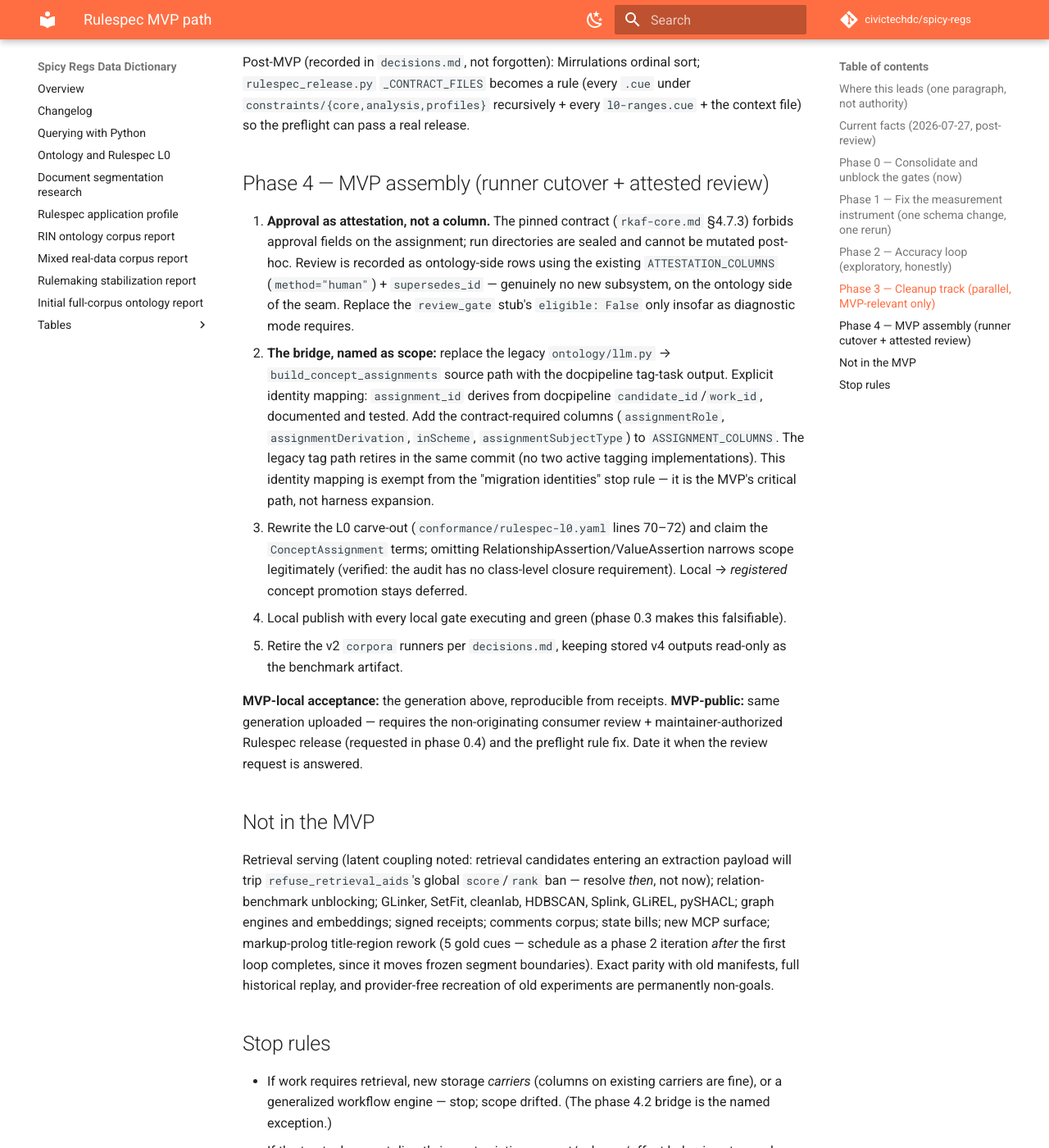
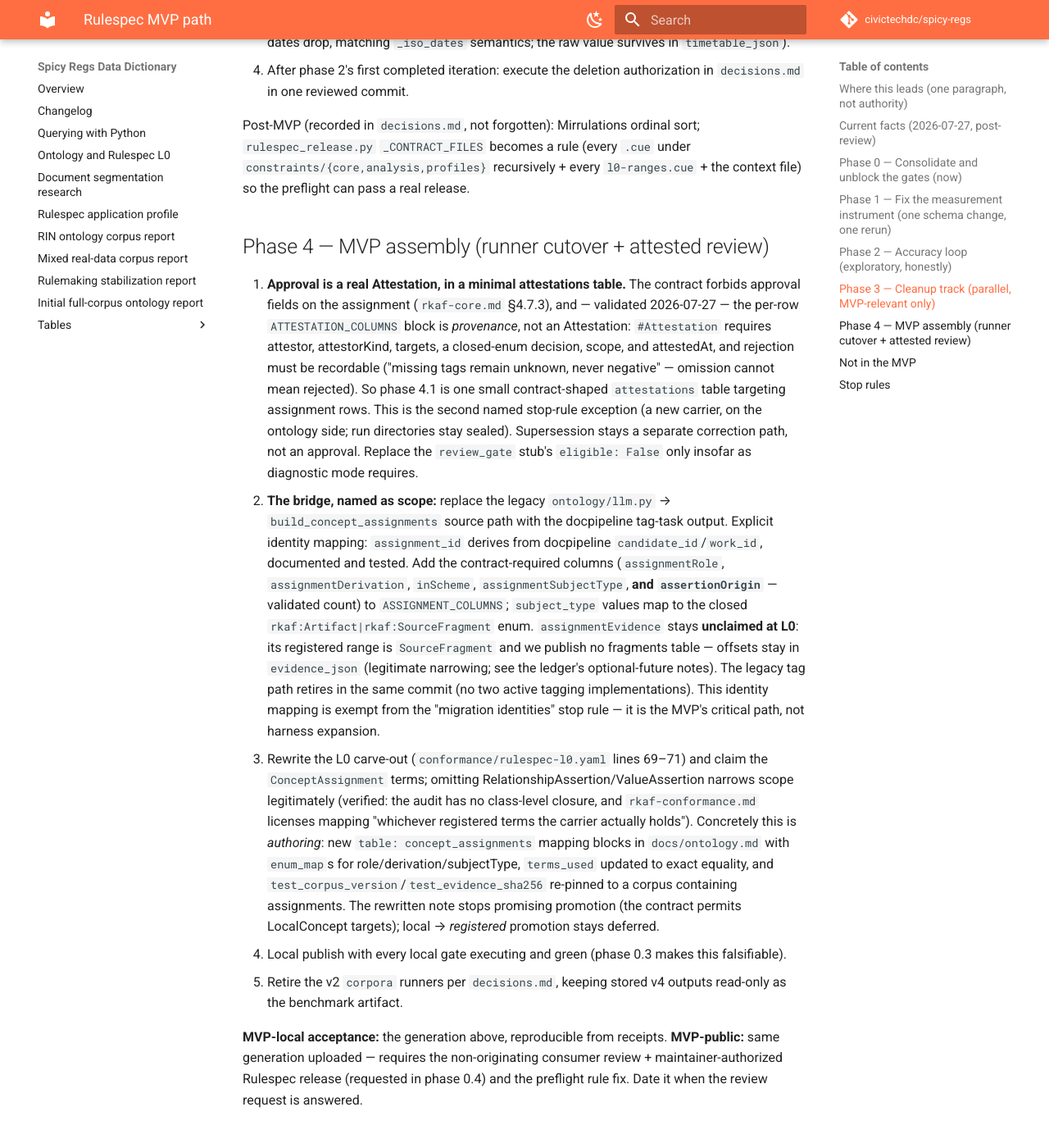
Before and after one commit to civictechdc/spicy-regs, an MkDocs documentation site: the page built from docs/rulespec-testbed-path-forward.md, in a window 1280 px wide and 1400 px high, scrolled down 3343 px. Shown: the whole window at 82% size. Built offline with MkDocs 1.6.1 and Material for MkDocs 9.7.7, drawn with Linux system fonts in a browser that asks for light colours; comment, search, counter and statistics services are not loaded; some of the changed text lies outside the part shown.

Commit message:
docs: fold the contract-assumption validation into the plan
Seven load-bearing assumptions adversarially checked against the as-is
Rulespec contract: five confirmed, two refuted. Adopted corrections:

- Phase 4.1 approval becomes a minimal contract-shaped attestations
  table (second named stop-rule exception): the per-row provenance block
  lacks attestor/decision/targets/scope, and rejection-by-omission is
  explicitly denied by the contract, so the prior "attestation row"
  wording described a superseding assignment, not an approval.
- Phase 4.2 adds assertionOrigin (validated count of required columns);
  assignmentEvidence stays unclaimed at L0 pending a fragments carrier.
- Phase 4.3 named as authoring work: concept_assignments mapping blocks
  with enum_maps, exact terms_used equality, re-pinned corpus evidence.
- Phase 1 decoupled: adjudication and gold expansion are identity-
  neutral (only schema/prompt edits re-key stored calls), so the human
  sitting can start immediately.
- EO-mapping deferral re-grounded (semantic claim, not tooling);
  retrieval-side identity collapse extended to statute_at_large.
- Three optional future Rulespec simplifications recorded as
  informational only; Rulespec is accepted as-is.

Co-Authored-By: Claude Fable 5 <noreply@anthropic.com>
Claude-Session: https://claude.ai/code/session_01Pe2GbezmVQ5HkYPfoWU6YY

```diff
--- a/docs/rulespec-testbed-path-forward.md
+++ b/docs/rulespec-testbed-path-forward.md
@@ -66,10 +66,14 @@ that future is gated in `decisions.md` and none of it is in the MVP.
 
 ## Phase 1 — Fix the measurement instrument (one schema change, one rerun)
 
-`WorkIdentity.schema_digest` re-keys every stored call on any schema edit,
-so adjudication, roles, and gold expansion land **together**, then one
-rerun. Reader changes are three small edits (constants become parameters;
-`split` column on `gold_spans.parquet`; one more scope dimension in
+Only schema and prompt edits re-key stored provider calls
+(`schema_digest`/`prompt_digest` feed `work_id`); adjudication and gold
+expansion are identity-neutral — new gold artifacts mint new work items
+without invalidating old ones (validated 2026-07-27). So: **the
+adjudication sitting can start immediately**; the roles change (one
+schema+prompt edit) lands once, then one rerun. Reader changes are three
+small edits (constants become parameters; `split` column on
+`gold_spans.parquet`; one more scope dimension in
 `TagExtractionTask.score`) — no new corpus machinery.
 
 1. Adjudicate the 35 gold assignments as exact / close / broader / narrower /
@@ -148,28 +152,46 @@ release.
 
 ## Phase 4 — MVP assembly (runner cutover + attested review)
 
-1. **Approval as attestation, not a column.** The pinned contract
-   (`rkaf-core.md` §4.7.3) forbids approval fields on the assignment;
-   run directories are sealed and cannot be mutated post-hoc. Review is
-   recorded as ontology-side rows using the existing `ATTESTATION_COLUMNS`
-   (`method="human"`) + `supersedes_id` — genuinely no new subsystem, on the
-   ontology side of the seam. Replace the `review_gate` stub's
-   `eligible: False` only insofar as diagnostic mode requires.
+1. **Approval is a real Attestation, in a minimal attestations table.**
+   The contract forbids approval fields on the assignment (`rkaf-core.md`
+   §4.7.3), and — validated 2026-07-27 — the per-row `ATTESTATION_COLUMNS`
+   block is *provenance*, not an Attestation: `#Attestation` requires
+   attestor, attestorKind, targets, a closed-enum decision, scope, and
+   attestedAt, and rejection must be recordable ("missing tags remain
+   unknown, never negative" — omission cannot mean rejected). So phase 4.1
+   is one small contract-shaped `attestations` table targeting assignment
+   rows. This is the second named stop-rule exception (a new carrier, on
+   the ontology side; run directories stay sealed). Supersession stays a
+   separate correction path, not an approval. Replace the `review_gate`
+   stub's `eligible: False` only insofar as diagnostic mode requires.
 2. **The bridge, named as scope:** replace the legacy
    `ontology/llm.py` → `build_concept_assignments` source path with the
    docpipeline tag-task output. Explicit identity mapping:
    `assignment_id` derives from docpipeline `candidate_id`/`work_id`,
    documented and tested. Add the contract-required columns
    (`assignmentRole`, `assignmentDerivation`, `inScheme`,
-   `assignmentSubjectType`) to `ASSIGNMENT_COLUMNS`. The legacy tag path
-   retires in the same commit (no two active tagging implementations).
+   `assignmentSubjectType`, **and `assertionOrigin`** — validated count)
+   to `ASSIGNMENT_COLUMNS`; `subject_type` values map to the closed
+   `rkaf:Artifact|rkaf:SourceFragment` enum. `assignmentEvidence` stays
+   **unclaimed at L0**: its registered range is `SourceFragment` and we
+   publish no fragments table — offsets stay in `evidence_json`
+   (legitimate narrowing; see the ledger's optional-future notes). The
+   legacy tag path retires in the same commit (no two active tagging
+   implementations).
    This identity mapping is exempt from the "migration identities" stop
    rule — it is the MVP's critical path, not harness expansion.
-3. Rewrite the L0 carve-out (`conformance/rulespec-l0.yaml` lines 70–72)
+3. Rewrite the L0 carve-out (`conformance/rulespec-l0.yaml` lines 69–71)
    and claim the `ConceptAssignment` terms; omitting
    RelationshipAssertion/ValueAssertion narrows scope legitimately
-   (verified: the audit has no class-level closure requirement). Local →
-   *registered* concept promotion stays deferred.
+   (verified: the audit has no class-level closure, and
+   `rkaf-conformance.md` licenses mapping "whichever registered terms the
+   carrier actually holds"). Concretely this is *authoring*: new
+   `table: concept_assignments` mapping blocks in `docs/ontology.md` with
+   `enum_map`s for role/derivation/subjectType, `terms_used` updated to
+   exact equality, and `test_corpus_version`/`test_evidence_sha256`
+   re-pinned to a corpus containing assignments. The rewritten note stops
+   promising promotion (the contract permits LocalConcept targets); local
+   → *registered* promotion stays deferred.
 4. Local publish with every local gate executing and green (phase 0.3 makes
    this falsifiable).
 5. Retire the v2 `corpora` runners per `decisions.md`, keeping stored v4
@@ -197,7 +219,8 @@ provider-free recreation of old experiments are permanently non-goals.
 
 - If work requires retrieval, new storage *carriers* (columns on existing
   carriers are fine), or a generalized workflow engine — stop; scope
-  drifted. (The phase 4.2 bridge is the named exception.)
+  drifted. (Two named exceptions: the phase 4.2 bridge and the phase 4.1
+  attestations table.)
 - If the tag task cannot directly import existing prompt/schema/offset
   behavior, stop and identify the coupling; do not copy frameworks.
 - If a rerun is less accurate, keep the result and use its errors.
```
Also changed, not shown: docs/decisions.md (+30 -3 lines).
